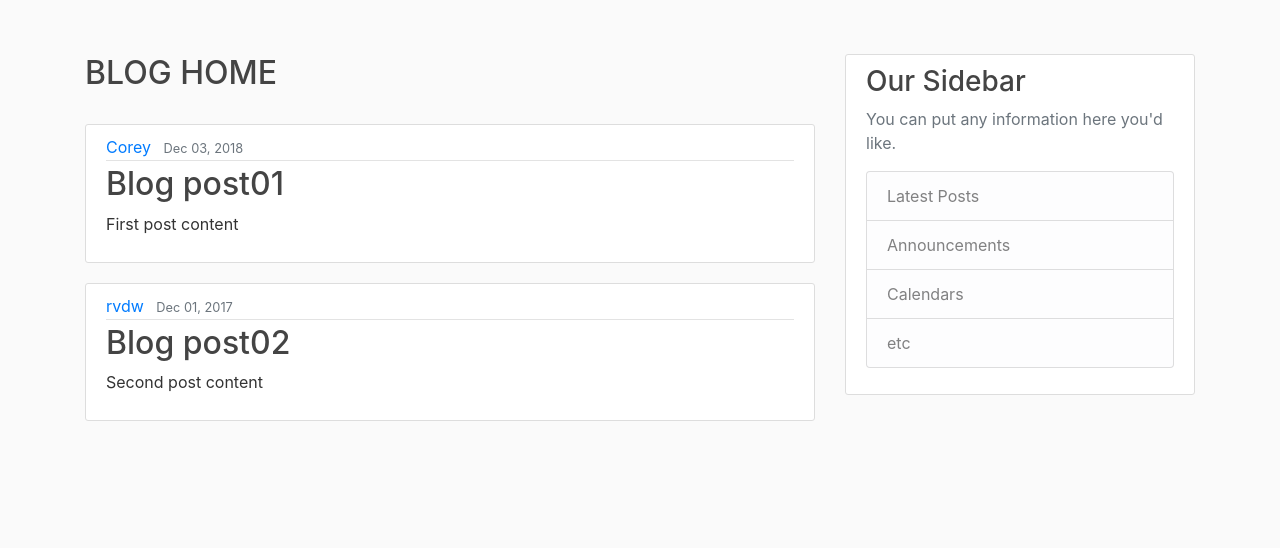
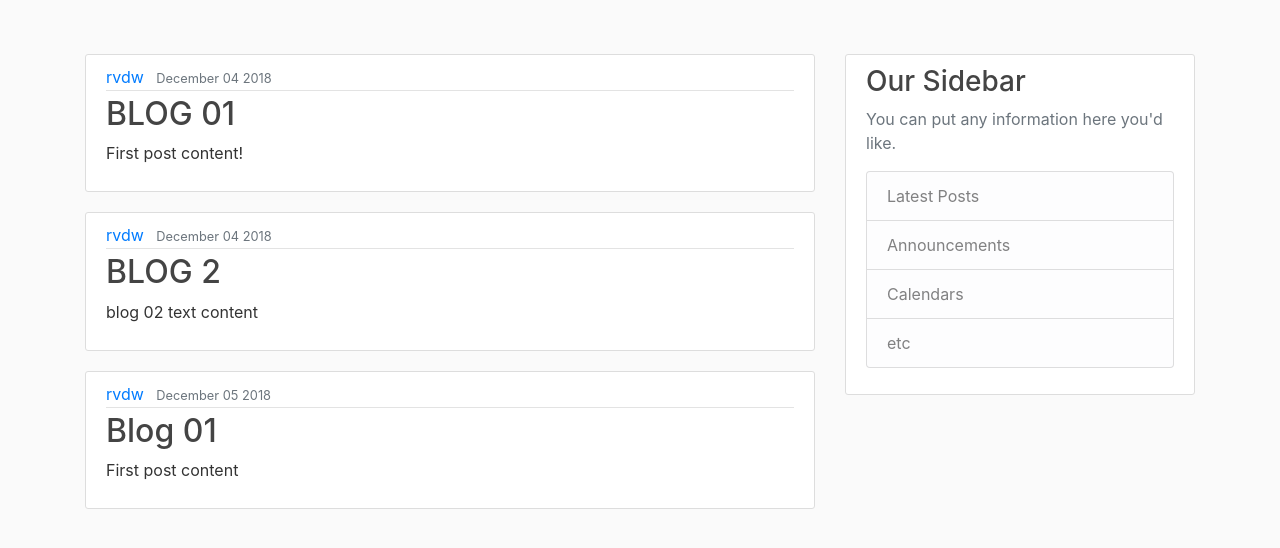
Before and after one commit to srvdws/blog_project_cs, a Django app: page / in a window 1280 px wide. Shown: the part 56-604 px from the top of the page. Run offline with Django 3.2, Linux system fonts and the light colour scheme; data comes from the database, SQL or seed files in the repository; some libraries are stand-ins or nearby versions.

Commit message:
development

```diff
--- a/my_blogsite/blog/templates/blog/home.html
+++ b/my_blogsite/blog/templates/blog/home.html
@@ -1,9 +1,6 @@
 {% extends "blog/base.html" %}
 
 {% block content %}
-
-    <h2>BLOG HOME</h2>
-    <br>
 
     {% for i in posts %}
 
@@ -11,7 +8,7 @@
 		  <div class="media-body">
 		    <div class="article-metadata">
 		      <a class="mr-2" href="#">{{ i.author }}</a>
-		      <small class="text-muted">{{ i.date_posted }}</small>
+		      <small class="text-muted">{{ i.date_posted | date:"F d Y" }}</small>
 		    </div>
 		    <h2><a class="article-title" href="#">{{ i.title }}</a></h2>
 		    <p class="article-content">{{ i.content }}</p>
--- a/my_blogsite/blog/views.py
+++ b/my_blogsite/blog/views.py
@@ -1,25 +1,10 @@
 from django.shortcuts import render
-
-
-posts = [
-    {
-        'author': 'Corey',
-        'title': 'Blog post01',
-        'content': 'First post content',
-        'date_posted': 'Dec 03, 2018'
-    },
-    {
-        'author': 'rvdw',
-        'title': 'Blog post02',
-        'content': 'Second post content',
-        'date_posted': 'Dec 01, 2017'
-    }
-]
+from . import models
 
 
 def home_view(request):
     context = {
-        'posts': posts,
+        'posts': models.PostModel.objects.all(),
         'title': 'Home'
     }
     return render(request, 'blog/home.html', context)
```
